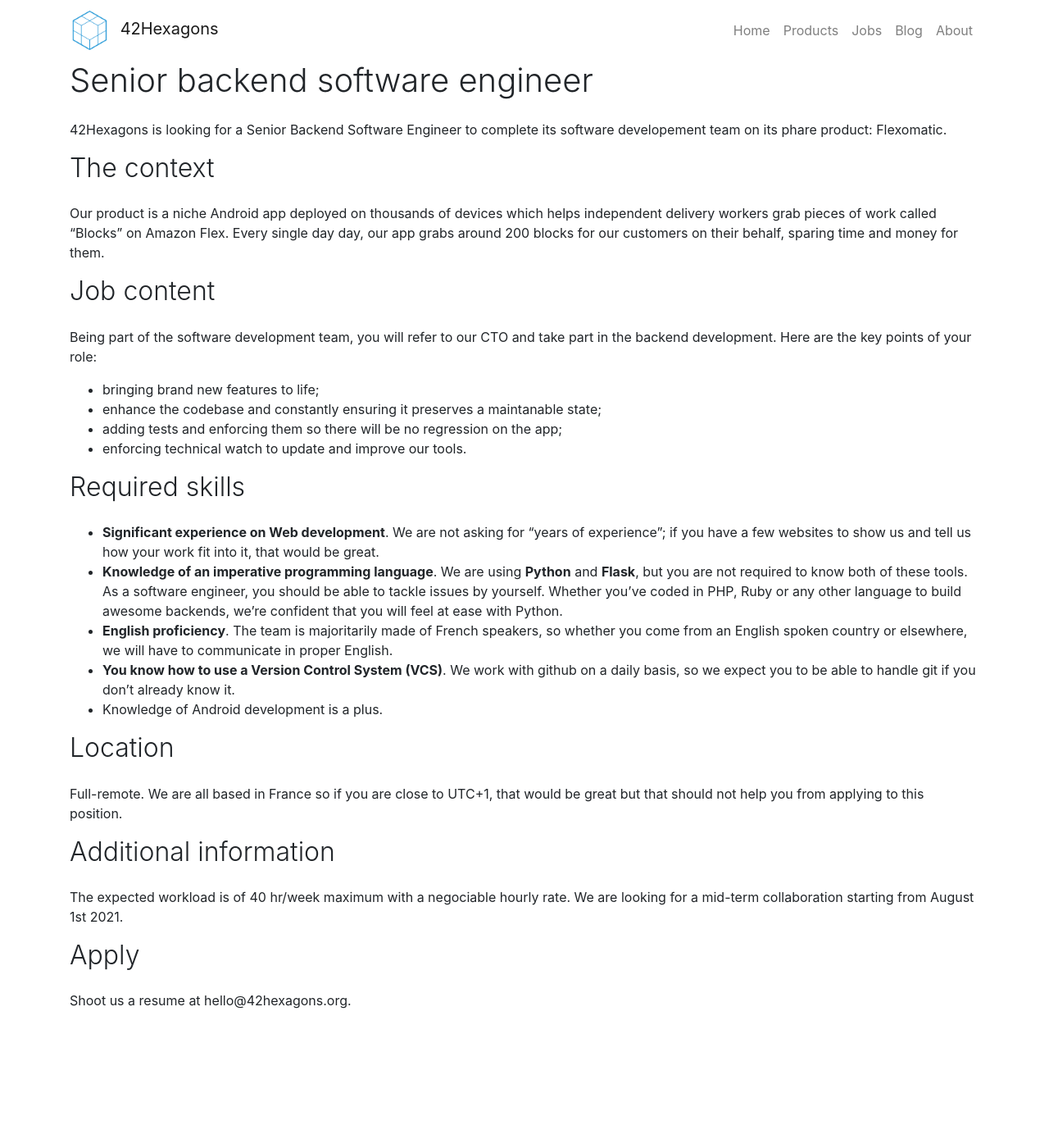
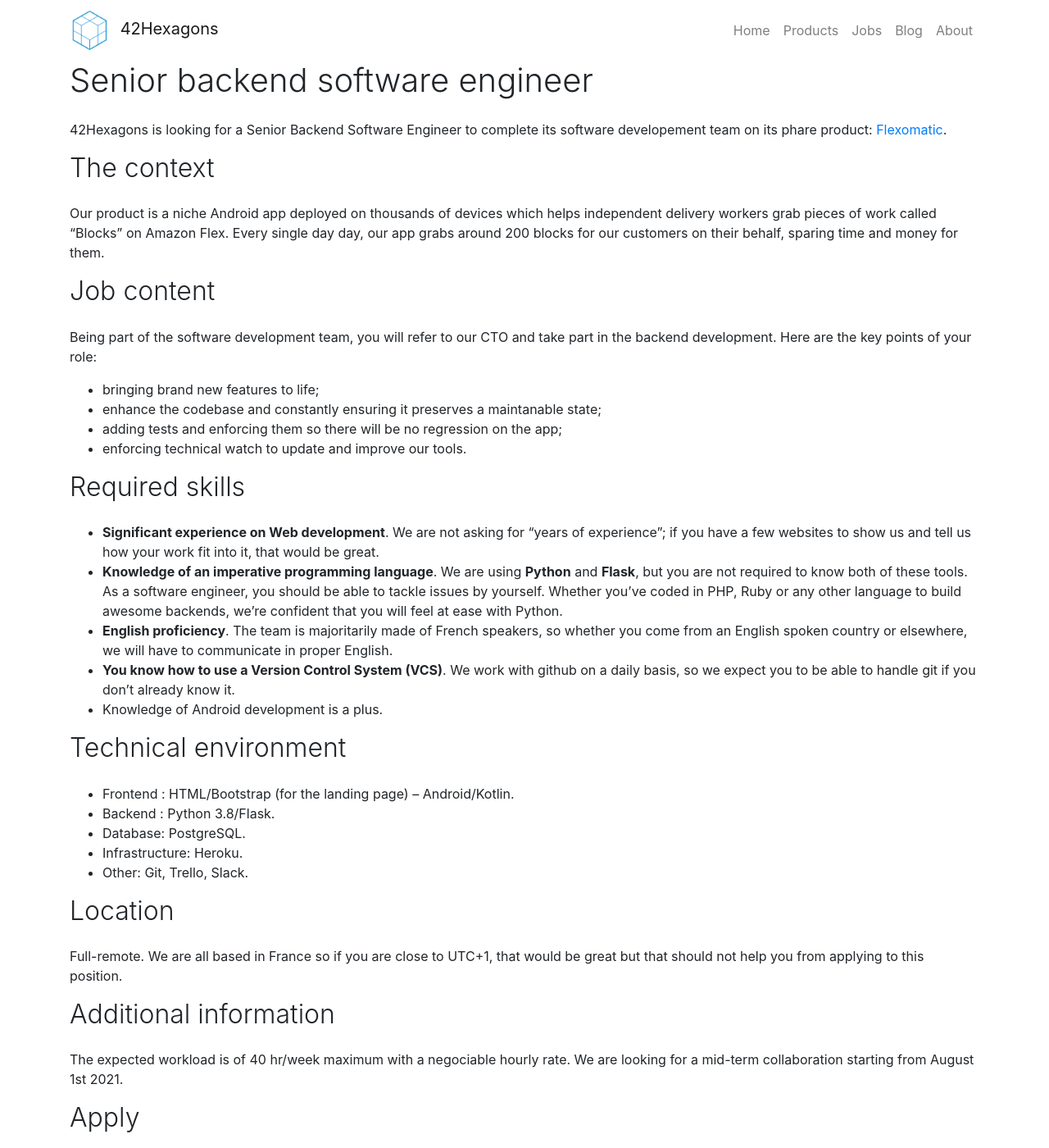
Before and after one commit to 42hexagons/42hexagons.github.io, a Jekyll site: the page built from _jobs/backend-software-engineer.markdown, in a window 1280 px wide and 1400 px high. Shown: the whole window at 82% size. Built offline with Jekyll 4.4.1, drawn with Linux system fonts in a browser that asks for light colours; nearby versions of some CDN libraries.

Commit message:
Fix job post

```diff
--- a/_jobs/backend-software-engineer.markdown
+++ b/_jobs/backend-software-engineer.markdown
@@ -9,7 +9,7 @@
 # Senior backend software engineer
 
 42Hexagons is looking for a Senior Backend Software Engineer to complete its
-software developement team on its phare product: Flexomatic.
+software developement team on its phare product: [Flexomatic](https://www.flexomatic.app/).
 
 ## The context
 
@@ -48,6 +48,14 @@
 know it.
 - Knowledge of Android development is a plus.
 
+## Technical environment
+
+- Frontend : HTML/Bootstrap (for the landing page) – Android/Kotlin.
+- Backend : Python 3.8/Flask.
+- Database: PostgreSQL.
+- Infrastructure: Heroku.
+- Other: Git, Trello, Slack.
+
 ## Location
 
 Full-remote. We are all based in France so if you are close to UTC+1, that
```
